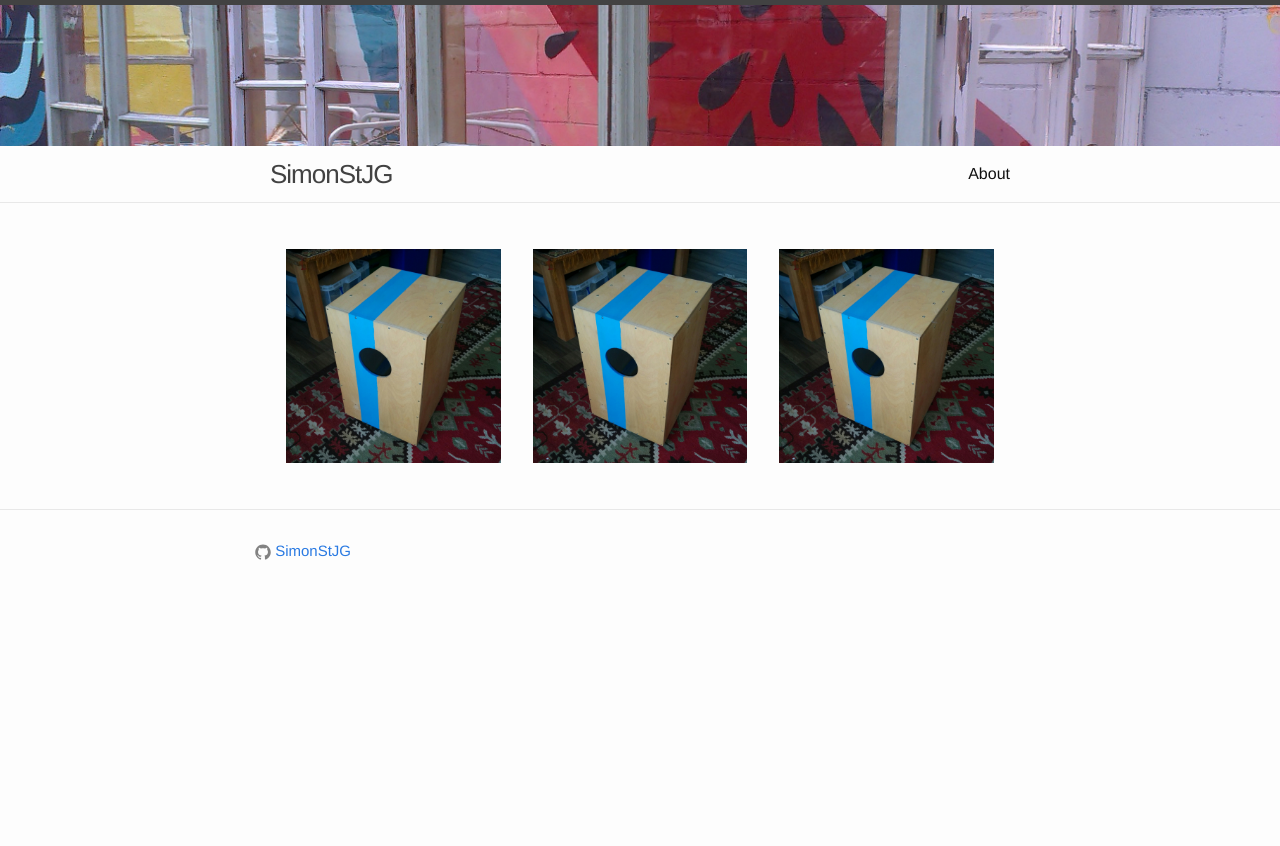
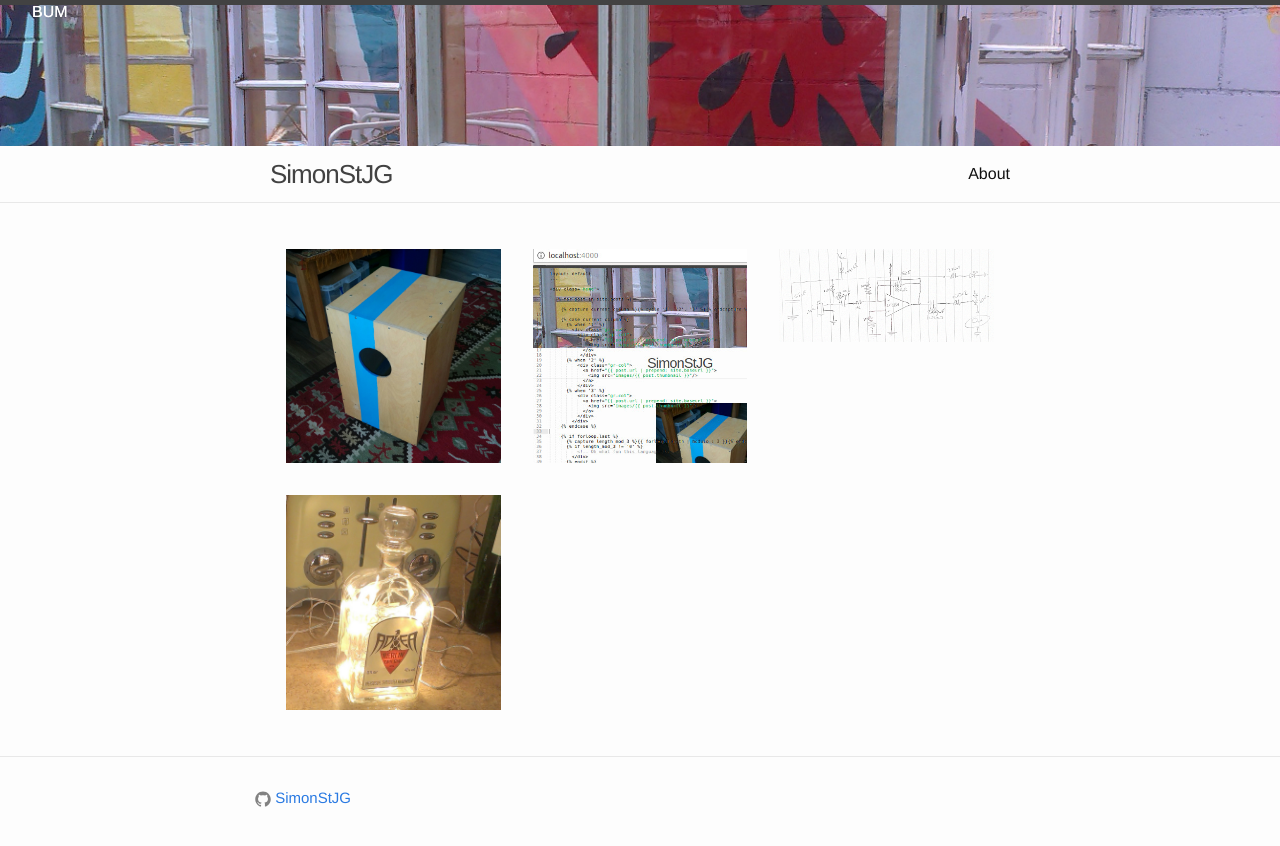
Before and after one commit to SimonStJG/SimonStJG.github.io, a Jekyll site: the page built from index.html, in a window 1280 px wide. Shown: the top 846 px of the page. Built offline with Jekyll 4.4.1, drawn with Linux system fonts in a browser that asks for light colours.

Commit message:
Still trying to get this fucking grid to work

```diff
--- a/_posts/2016-03-12-Building-a-Cajon.markdown
+++ b/_posts/2016-03-12-Building-a-Cajon.markdown
@@ -3,6 +3,7 @@ layout: post
 title:  "Building a Cajon"
 date:   2016-03-12 12:43:39 +0000
 categories: diy
+thumbnail: cajon-finished-back.jpg
 ---
 
 A [Cajón](https://en.wikipedia.org/wiki/Caj%C3%B3n) is basically a huge wooden box which you sit on and then hit the front of to make a bass-y drum sound, or a snare-y sound if you put a snare in it.
--- a/_sass/_grid.scss
+++ b/_sass/_grid.scss
@@ -32,3 +32,10 @@
 .gr-col {
   @include col(3);
 }
+
+.overlay-text {
+  color: white;
+  left: 2em;
+  position: absolute;
+  top: 0;
+}
--- a/index.html
+++ b/index.html
@@ -13,19 +13,20 @@ layout: default
         <div class="gr-row">
           <div class="gr-col">
             <a href="{{ post.url | prepend: site.baseurl }}">
-              <img src="images/cajon-finished-back.jpg"/>
+              <img src="images/{{ post.thumbnail }}" />
+              <span class="overlay-text">BUM</span>
             </a>
            </div>
       {% when '2' %}
           <div class="gr-col">
             <a href="{{ post.url | prepend: site.baseurl }}">
-              <img src="images/cajon-finished-back.jpg"/>
+              <img src="images/{{ post.thumbnail }}"/>
             </a>
           </div>
       {% when '3' %}
           <div class="gr-col">
             <a href="{{ post.url | prepend: site.baseurl }}">
-              <img src="images/cajon-finished-back.jpg"/>
+              <img src="images/{{ post.thumbnail }}"/>
             </a>
           </div>
         </div>
@@ -40,17 +41,4 @@ layout: default
     {% endif %}
   {% endfor %}
 
-<!--
-  <ul class="post-list">
-    {% for post in site.posts %}
-      <li>
-        <span class="post-meta">{{ post.date | date: "%b %-d, %Y" }}</span>
-
-        <h2>
-          <a class="post-link" href="{{ post.url | prepend: site.baseurl }}">{{ post.title }}</a>
-        </h2>
-      </li>
-    {% endfor %}
-  </ul>
- -->
 </div>
```
Also changed, not shown: _posts/2015-01-01-Gin-Lights.md (+1 -0 lines), _posts/2016-01-15-Stompbox.md (+1 -0 lines), _posts/2016-12-15-BAM.md (added, +11 -0 lines), images/gin-lights-thumbnail.jpg (added), images/website-thumbnail.jpg (added), 1 other file.
